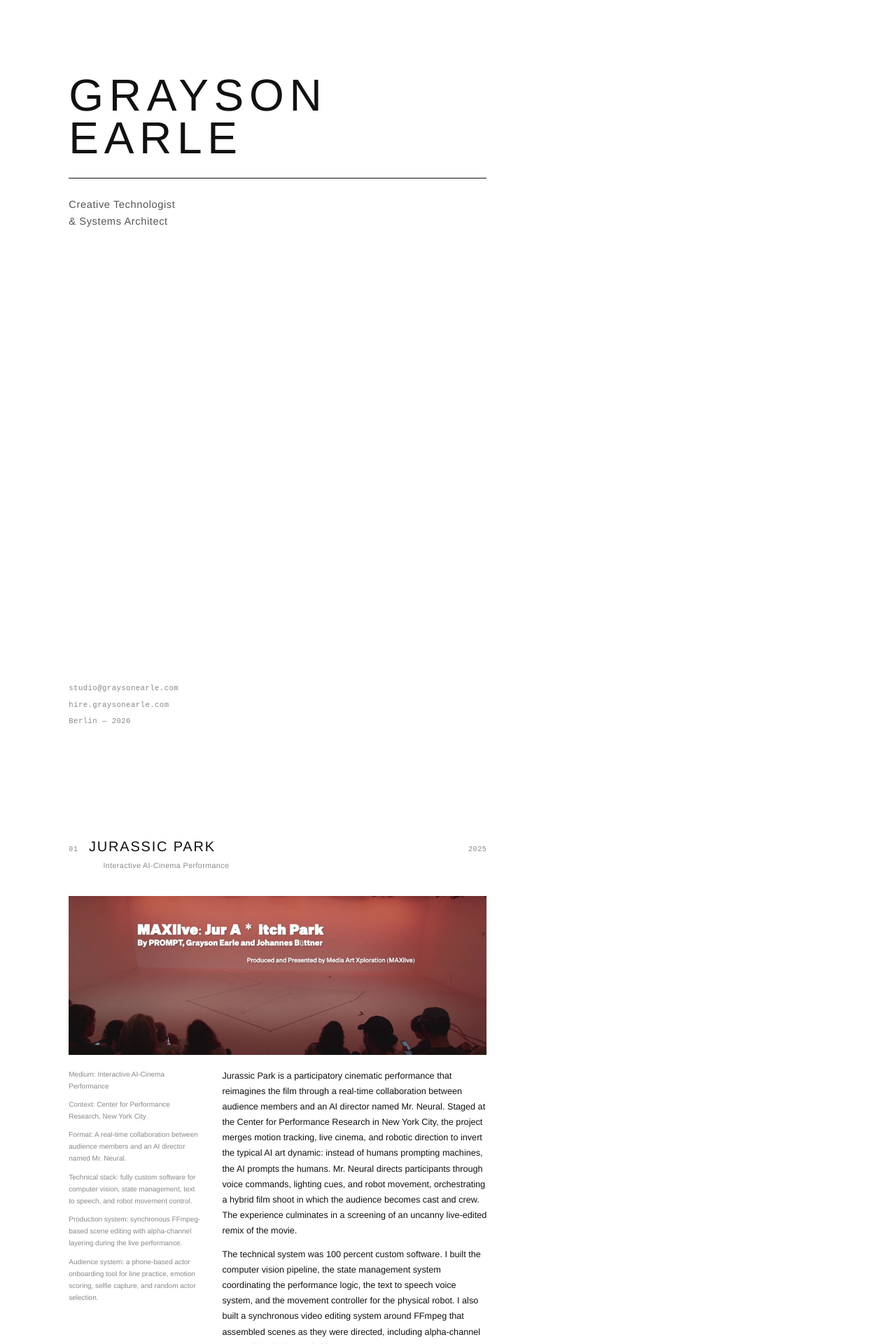
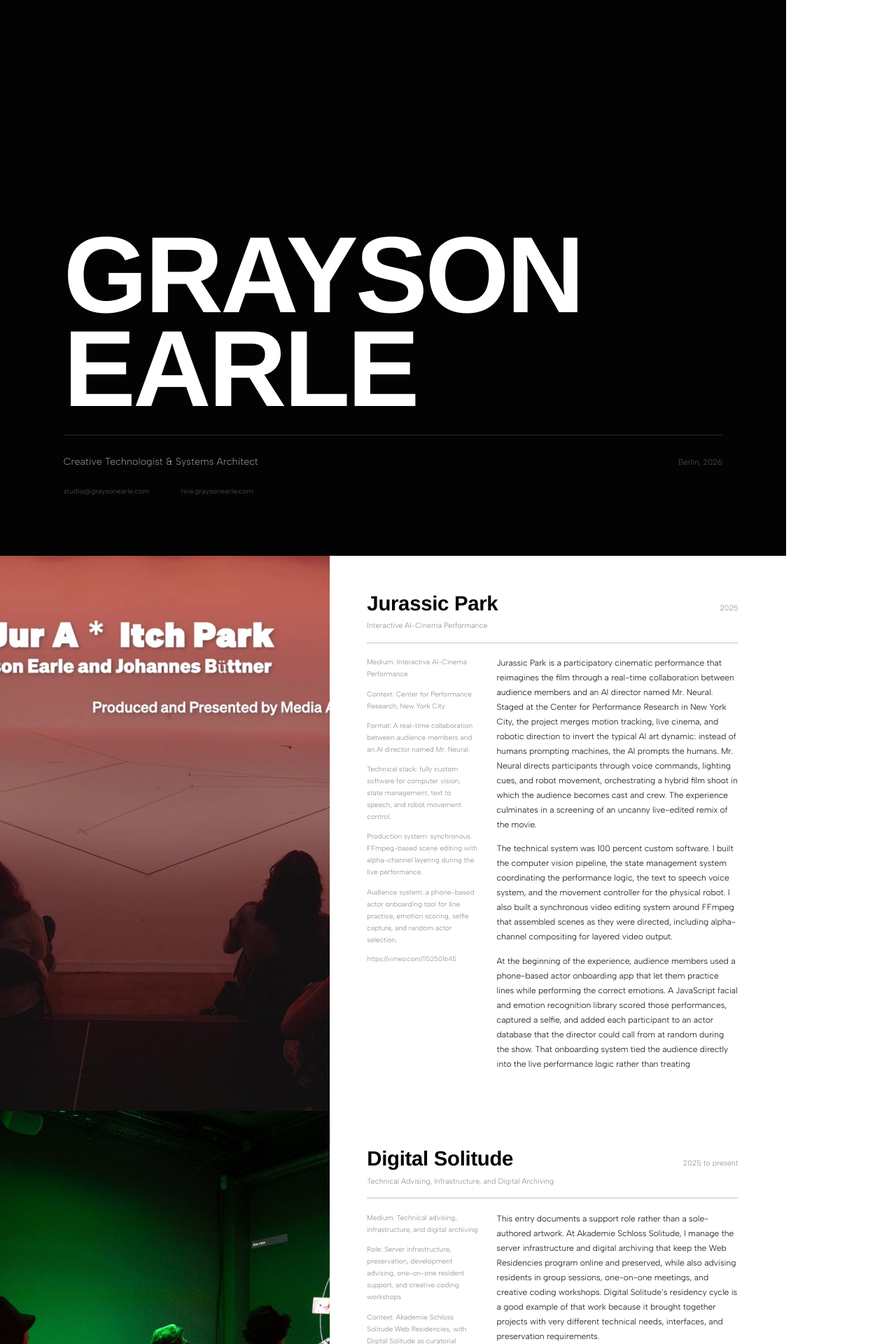
Before and after one commit to prismspecs/hire, a Jekyll site: the page built from pdf.html, in a window 1280 px wide. Shown: the top 1920 px of the page at 70% size. Built offline with Jekyll 4.4.1, drawn with Linux system fonts in a browser that asks for light colours; some web fonts are replaced; some of the changed text lies outside the part shown.

Commit message:
pdf stuff started

```diff
--- a/_layouts/pdf.html
+++ b/_layouts/pdf.html
@@ -4,21 +4,26 @@
     <meta charset="UTF-8">
     <meta name="viewport" content="width=device-width, initial-scale=1.0">
     <title>Grayson Earle — Portfolio</title>
+    <link rel="preconnect" href="https://fonts.googleapis.com">
+    <link rel="preconnect" href="https://fonts.gstatic.com" crossorigin>
+    <link href="https://fonts.googleapis.com/css2?family=Alumni+Sans:wght@300;400;600;700&family=Albert+Sans:wght@300;400&display=swap" rel="stylesheet">
     <link rel="stylesheet" href="{{ '/assets/css/pdf.css' | relative_url }}">
 </head>
 <body>
 
 <!-- ===================== COVER ===================== -->
 <div class="page page-cover">
-    <div class="cover-body">
+    <div class="cover-inner">
         <div class="cover-name">GRAYSON<br>EARLE</div>
         <div class="cover-rule"></div>
-        <div class="cover-tagline">Creative Technologist<br>& Systems Architect</div>
+        <div class="cover-sub">
+            <span class="cover-tagline">Creative Technologist &amp; Systems Architect</span>
+            <span class="cover-location">Berlin, {{ site.time | date: "%Y" }}</span>
+        </div>
     </div>
     <div class="cover-contact">
         <span>studio@graysonearle.com</span>
         <span>hire.graysonearle.com</span>
-        <span>Berlin — {{ site.time | date: "%Y" }}</span>
     </div>
 </div>
 
@@ -27,31 +32,27 @@
 {% for project in projects %}
 <div class="page page-project">
 
+    {% if project.hero_image %}
+    <div class="project-image">
+        <img src="{{ project.hero_image | relative_url }}" alt="{{ project.title }}">
+    </div>
+    {% else %}
+    <div class="project-image project-image--none"></div>
+    {% endif %}
+
+    <div class="project-text">
         <div class="project-header">
-        <div class="project-header-left">
-            <span class="project-num">{{ forloop.index | prepend: '0' | slice: -2, 2 }}</span>
-            <h2 class="project-title">{{ project.title | upcase }}</h2>
-        </div>
+            <h2 class="project-title">{{ project.title }}</h2>
             <span class="project-year">{{ project.year }}</span>
         </div>
         <div class="project-medium">{{ project.medium | replace: '<br>', ' ' | strip_html }}</div>
-
         <div class="project-rule"></div>
-
-    {% if project.hero_image %}
-    <div class="project-hero">
-        <img src="{{ project.hero_image | relative_url }}" alt="{{ project.title }}">
-    </div>
-    {% endif %}
 
         <div class="project-body">
             <div class="project-meta-col">
                 {% for item in project.meta %}
                 <p>{{ item | replace: '<br>', ' ' | strip_html }}</p>
                 {% endfor %}
-        </div>
-        <div class="project-desc-col">
-            {{ project.content }}
                 {% if project.link %}
                 <p class="project-url">{{ project.link.url }}</p>
                 {% elsif project.links %}
@@ -60,6 +61,10 @@
                 {% endfor %}
                 {% endif %}
             </div>
+            <div class="project-desc-col">
+                {{ project.content }}
+            </div>
+        </div>
     </div>
 
 </div>
@@ -67,22 +72,19 @@
 
 <!-- ===================== ABOUT ===================== -->
 <div class="page page-about">
-
-    <div class="about-header">
-        <span class="about-label">ABOUT</span>
+    <div class="about-name">GRAYSON EARLE</div>
+    <div class="about-rule"></div>
+    <div class="about-cols">
+        <div class="about-col">
+            <p>Grayson Earle is a contemporary artist and tactical media practitioner from the United States, based in Berlin. His work examines digital technologies and political agency through guerrilla projection, software, and simulation.</p>
+            <p>He is known for <em>Bail Bloc</em>, a program that mined cryptocurrency to post bail for low-income individuals in New York City, and for his membership in <em>The Illuminator</em>, a guerrilla projection collective. His film <em>Why Don't the Cops Fight Each Other?</em> dissects the source code governing police behavior in video games and has screened at SXSW, the Oberhausen Film Festival, and the Australian Centre for the Moving Image (ACMI). His recent project <em>Return to Sender</em> uses GPS trackers and hidden audio devices to trace Amazon's opaque logistics network.</p>
         </div>
-    <div class="about-rule"></div>
-
-    <div class="about-content">
-        <p>Grayson Earle is a contemporary artist and tactical media practitioner from the United States, based in Berlin. His work examines digital technologies and political agency through guerrilla projection, software, and simulation.</p>
-
-        <p>He is known for <em>Bail Bloc</em>, a program that mined cryptocurrency to post bail for low-income individuals in New York City, and for his membership in <em>The Illuminator</em>, a guerrilla projection collective. His film <em>Why Don't the Cops Fight Each Other?</em> dissects the source code governing police behavior in video games and has screened at SXSW, the Oberhausen Film Festival, and the Australian Centre for the Moving Image (ACMI). His recent project <em>Return to Sender</em> uses GPS trackers and hidden audio devices to trace Amazon's opaque logistics network.</p>
-
+        <div class="about-col">
             <p>His work has been presented at the Whitney Museum of American Art, KW Institute for Contemporary Art, and the Singapore Art Museum. He has held residencies at Akademie Schloss Solitude, Pioneer Works, and BPA// Berlin, and serves as a Jury Member for Digital Arts at Akademie Schloss Solitude, where he also serves as the long-term technical lead for the Web Residency program.</p>
-
-        <p>Earle has taught as a Visiting Assistant Professor at Oberlin College and a Substitute Assistant Professor at New York City College of Technology. He has also taught at Parsons School of Art and Design and die Angewandte (University of Applied Arts Vienna). He currently teaches <em>Hacking as Practice</em> at Hochschule fur Bildende Kunste Braunschweig. He is a scholarship recipient in Critical Philosophy at the New Centre for Research & Practice.</p>
+            <p>Earle has taught as a Visiting Assistant Professor at Oberlin College and a Substitute Assistant Professor at New York City College of Technology. He has also taught at Parsons School of Art and Design and die Angewandte (University of Applied Arts Vienna). He currently teaches <em>Hacking as Practice</em> at Hochschule fur Bildende Kunste Braunschweig. He is a scholarship recipient in Critical Philosophy at the New Centre for Research &amp; Practice.</p>
+            <p class="about-contact">studio@graysonearle.com &nbsp;&nbsp;&nbsp; hire.graysonearle.com</p>
         </div>
-
+    </div>
 </div>
 
 </body>
--- a/assets/css/pdf.css
+++ b/assets/css/pdf.css
@@ -1,5 +1,8 @@
 /* =====================
    PDF Stylesheet — Grayson Earle Portfolio
+   Landscape A4 — impeccable design principles applied
+   Fonts: Alumni Sans (display) + Albert Sans (body)
+   No numbered markers, no tracked-uppercase scaffolding
    ===================== */
 
 *, *::before, *::after {
@@ -9,255 +12,293 @@
 }
 
 @page {
-    size: A4 portrait;
+    size: A4 landscape;
     margin: 0;
 }
 
 :root {
-    --ink: #111;
-    --mid: #555;
-    --muted: #888;
-    --rule: #ddd;
-    --font: "Helvetica Neue", Helvetica, Arial, sans-serif;
-    --mono: "Courier New", Courier, monospace;
+    --ink:     oklch(10% 0 0);
+    --mid:     oklch(40% 0 0);
+    --quiet:   oklch(62% 0 0);
+    --border:  oklch(82% 0 0);
+    --bg:      oklch(100% 0 0);
+    --cover-bg: oklch(10% 0 0);
+
+    --display: 'Alumni Sans', Helvetica, sans-serif;
+    --body:    'Albert Sans', Helvetica, sans-serif;
 }
 
 html, body {
-    font-family: var(--font);
-    font-size: 9.5pt;
+    font-family: var(--body);
+    font-size: 9pt;
     line-height: 1.65;
     color: var(--ink);
-    background: #fff;
+    background: var(--bg);
     -webkit-print-color-adjust: exact;
     print-color-adjust: exact;
 }
 
-a {
-    color: inherit;
-    text-decoration: none;
-}
+em { font-style: italic; }
 
-em {
-    font-style: italic;
-}
+p { margin: 0; }
 
 /* =====================
-   PAGE CONTAINER
+   PAGE — A4 Landscape = 297mm × 210mm
    ===================== */
 .page {
-    width: 210mm;
-    height: 297mm;
-    padding: 22mm 26mm;
-    background: #fff;
-    display: flex;
-    flex-direction: column;
+    width: 297mm;
+    height: 210mm;
+    background: var(--bg);
+    overflow: hidden;
     position: relative;
-    overflow: hidden;
     break-after: page;
     page-break-after: always;
-    -webkit-break-after: page;
 }
 
 .page:last-child {
     break-after: auto;
     page-break-after: auto;
-    -webkit-break-after: auto;
 }
 
 /* =====================
-   COVER PAGE
+   COVER
    ===================== */
 .page-cover {
-    justify-content: space-between;
-    padding-top: 28mm;
-    padding-bottom: 22mm;
+    background: var(--cover-bg);
+    display: flex;
+    flex-direction: column;
+    justify-content: flex-end;
+    padding: 22mm 24mm;
+    gap: 6mm;
 }
 
-.cover-body {
+.cover-inner {
     display: flex;
     flex-direction: column;
     gap: 7mm;
 }
 
 .cover-name {
-    font-size: 48pt;
-    font-weight: 200;
-    letter-spacing: 0.12em;
-    line-height: 0.95;
-    color: var(--ink);
+    font-family: var(--display);
+    font-size: 116pt;
+    font-weight: 700;
+    line-height: 0.87;
+    letter-spacing: -0.025em;
+    color: oklch(100% 0 0);
     text-transform: uppercase;
 }
 
 .cover-rule {
     width: 100%;
-    height: 0.75pt;
-    background: var(--ink);
+    height: 0.5pt;
+    background: oklch(30% 0 0);
+}
+
+.cover-sub {
+    display: flex;
+    justify-content: space-between;
+    align-items: baseline;
 }
 
 .cover-tagline {
-    font-size: 11pt;
+    font-family: var(--body);
+    font-size: 10.5pt;
     font-weight: 300;
-    color: var(--mid);
-    letter-spacing: 0.04em;
-    line-height: 1.6;
+    color: oklch(68% 0 0);
+    letter-spacing: 0.01em;
+}
+
+.cover-location {
+    font-family: var(--body);
+    font-size: 8.5pt;
+    font-weight: 300;
+    color: oklch(45% 0 0);
 }
 
 .cover-contact {
     display: flex;
-    flex-direction: column;
-    gap: 1.5mm;
-    font-family: var(--mono);
-    font-size: 8pt;
-    color: var(--muted);
-    letter-spacing: 0.04em;
+    gap: 12mm;
+    font-family: var(--body);
+    font-size: 7.5pt;
+    font-weight: 300;
+    color: oklch(45% 0 0);
+    letter-spacing: 0.02em;
 }
 
 /* =====================
    PROJECT PAGES
+   Image bleeds the full left side; text occupies the right.
    ===================== */
 .page-project {
-    padding-top: 20mm;
+    display: grid;
+    grid-template-columns: 42% 1fr;
+}
+
+.project-image {
+    overflow: hidden;
+    background: oklch(90% 0 0);
+}
+
+.project-image img {
+    width: 100%;
+    height: 100%;
+    object-fit: cover;
+    object-position: center center;
+    display: block;
+}
+
+.project-image--none {
+    background: oklch(14% 0 0);
+}
+
+.project-text {
+    padding: 14mm 18mm 14mm 14mm;
+    display: flex;
+    flex-direction: column;
+    overflow: hidden;
 }
 
 .project-header {
     display: flex;
     justify-content: space-between;
     align-items: baseline;
-    margin-bottom: 1.5mm;
+    gap: 6mm;
+    margin-bottom: 2mm;
 }
 
-.project-header-left {
-    display: flex;
-    align-items: baseline;
-    gap: 4mm;
+.project-title {
+    font-family: var(--display);
+    font-size: 22pt;
+    font-weight: 600;
+    line-height: 1.05;
+    letter-spacing: -0.01em;
+    color: var(--ink);
+    flex: 1;
 }
 
-.project-num {
-    font-family: var(--mono);
-    font-size: 7.5pt;
-    color: var(--muted);
-    letter-spacing: 0.08em;
+.project-year {
+    font-family: var(--body);
+    font-size: 8pt;
+    font-weight: 300;
+    color: var(--quiet);
+    white-space: nowrap;
     flex-shrink: 0;
 }
 
-.project-title {
-    font-size: 15pt;
+.project-medium {
+    font-family: var(--body);
+    font-size: 8pt;
     font-weight: 300;
-    letter-spacing: 0.09em;
-    line-height: 1.1;
-    color: var(--ink);
-}
-
-.project-year {
-    font-family: var(--mono);
-    font-size: 7.5pt;
-    color: var(--muted);
-    letter-spacing: 0.06em;
-    white-space: nowrap;
-}
-
-.project-medium {
-    font-size: 8pt;
-    color: var(--muted);
-    letter-spacing: 0.04em;
-    margin-left: calc(4mm + 9mm); /* align with title: gap + num width */
+    color: var(--quiet);
     margin-bottom: 4mm;
 }
 
 .project-rule {
     width: 100%;
     height: 0.5pt;
-    background: var(--rule);
-    margin-bottom: 5mm;
-}
-
-.project-hero {
-    width: 100%;
-    height: 60mm;
-    overflow: hidden;
+    background: var(--border);
     margin-bottom: 5mm;
     flex-shrink: 0;
 }
 
-.project-hero img {
-    width: 100%;
-    height: 100%;
-    object-fit: cover;
-    object-position: center top;
-    display: block;
-}
-
 .project-body {
     display: grid;
-    grid-template-columns: 50mm 1fr;
-    gap: 8mm;
+    grid-template-columns: 42mm 1fr;
+    gap: 7mm;
     flex: 1;
+    overflow: hidden;
+    min-height: 0;
 }
 
 .project-meta-col {
     font-size: 7.5pt;
-    color: var(--muted);
+    font-weight: 300;
+    color: var(--quiet);
     line-height: 1.7;
+    overflow: hidden;
 }
 
 .project-meta-col p {
-    margin-bottom: 2.5mm;
-}
-
-.project-desc-col {
-    font-size: 9.5pt;
-    line-height: 1.75;
-    color: var(--ink);
-}
-
-.project-desc-col p {
     margin-bottom: 3mm;
 }
 
 .project-url {
-    font-family: var(--mono);
-    font-size: 7.5pt;
-    color: var(--muted);
-    margin-top: 4mm !important;
+    font-size: 7pt !important;
+    color: var(--quiet) !important;
+    margin-top: 2mm !important;
     margin-bottom: 0 !important;
+    word-break: break-all;
+}
+
+.project-desc-col {
+    font-size: 9pt;
+    font-weight: 300;
+    line-height: 1.75;
+    color: var(--ink);
+    overflow: hidden;
+    max-width: 65ch;
+}
+
+.project-desc-col p {
+    margin-bottom: 3.5mm;
+}
+
+.project-desc-col p:last-child {
+    margin-bottom: 0;
 }
 
 /* =====================
    ABOUT PAGE
+   Two columns, typographic treatment.
    ===================== */
 .page-about {
-    padding-top: 20mm;
+    padding: 16mm 20mm 18mm 20mm;
+    display: flex;
+    flex-direction: column;
 }
 
-.about-header {
-    margin-bottom: 2mm;
-}
-
-.about-label {
-    font-family: var(--mono);
-    font-size: 7.5pt;
-    color: var(--muted);
-    letter-spacing: 0.1em;
+.about-name {
+    font-family: var(--display);
+    font-size: 44pt;
+    font-weight: 600;
+    letter-spacing: -0.02em;
+    line-height: 0.95;
+    color: var(--ink);
+    margin-bottom: 6mm;
 }
 
 .about-rule {
     width: 100%;
     height: 0.5pt;
-    background: var(--rule);
-    margin-bottom: 9mm;
+    background: var(--border);
+    margin-bottom: 8mm;
 }
 
-.about-content {
-    max-width: 128mm;
+.about-cols {
+    display: grid;
+    grid-template-columns: 1fr 1fr;
+    gap: 14mm;
+    flex: 1;
+}
+
+.about-col {
     display: flex;
     flex-direction: column;
-    gap: 5.5mm;
+    gap: 4mm;
+    overflow: hidden;
 }
 
-.about-content p {
-    font-size: 9.5pt;
+.about-col p {
+    font-size: 9pt;
+    font-weight: 300;
     line-height: 1.8;
     color: var(--ink);
+}
+
+.about-contact {
+    font-size: 7.5pt !important;
+    color: var(--quiet) !important;
+    margin-top: 6mm !important;
 }
 
 /* =====================
@@ -268,8 +309,4 @@ em {
         -webkit-print-color-adjust: exact;
         print-color-adjust: exact;
     }
-
-    .page {
-        break-inside: avoid-column;
-    }
 }
```
Lines whose indentation alone changed are shown as unchanged.
